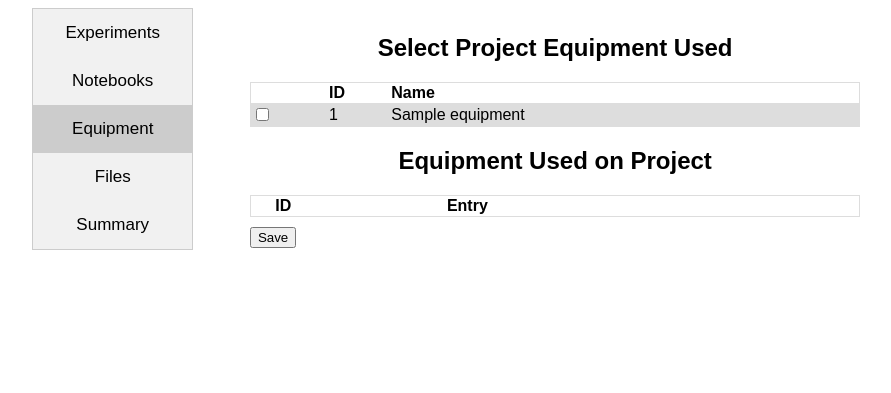
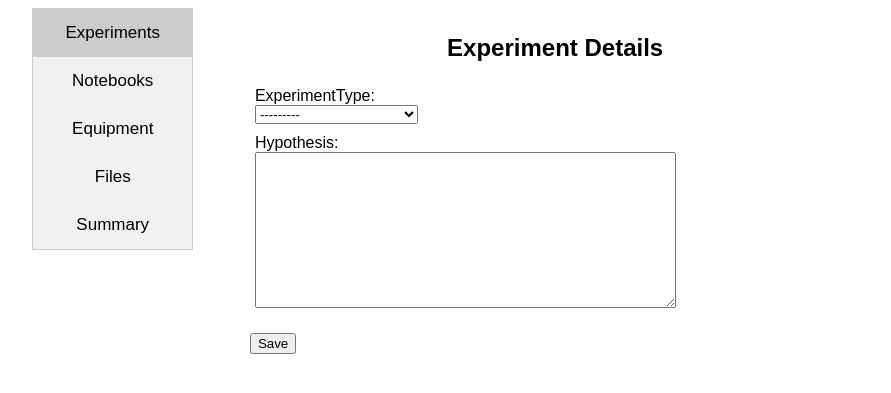
Before and after one commit to DukeOfEtiquette/Vala, a Django app: template splash/templates/splash/edit.html in a window 1280 px wide. Shown: the part 87-480 px from the top of the page, without its empty margins (222-1113 px from the left). Run offline with Django 3.2, Linux system fonts and the light colour scheme; tables that the repository leaves empty hold one stand-in row (values such as "Sample post"); the template is opened without the code that fills it: values that come from a table or form of the project are taken from there, most other values are stand-ins (such as "Sample title", 1, 10 or a date in 2020); lists and menus that the app fills with data are empty; some libraries are stand-ins or nearby versions.

Commit message:
Modelfrom now displaying correctly in template

```diff
--- a/splash/forms.py
+++ b/splash/forms.py
@@ -16,25 +16,13 @@ class ValaEntryForm(forms.ModelForm):
 class ExperimentDetsForm(forms.ModelForm):
   class Meta:
     model = ExperimentDetails
-    fields = ['hypothesis', 'experimentType']
+    fields = ['experimentType', 'hypothesis']
+    widgets = {
+      'hypothesis': forms.Textarea(attrs={'rows': 10, 'cols': 50}),
+    }
 
   def clean_hypothesis(self):
     return self.cleaned_data['hypothesis']
 
   def clean_experimentType(self):
     return self.cleaned_data['experimentType']
-
-
-
-
-
-class EquipmentForm(forms.ModelForm):
-  class Meta:
-    model = Equipment
-    fields = ['equipmentID', 'name']
-
-  def clean_valaEntry(self):
-    return self.cleaned_data['valaEntry']
-
-  def clean_equipmentID(self):
-    return self.cleaned_data['equipmentID'].lower()
--- a/splash/models.py
+++ b/splash/models.py
@@ -9,6 +9,9 @@ class Status( models.Model ):
 class ExperimentType( models.Model ):
     code    = models.IntegerField()
     name    = models.CharField( max_length=64 )
+
+    def __str__(self):
+        return self.name
 
 class ValaEntry( models.Model ):
     status          = models.ForeignKey( "Status" )
@@ -23,8 +26,8 @@ class ValaEntry( models.Model ):
 
 class ExperimentDetails( models.Model ):
     valaEntry       = models.ForeignKey( "ValaEntry" )
+    experimentType  = models.ForeignKey( "ExperimentType", null=True )
     hypothesis      = models.CharField( max_length=1024, null=True )
-    experimentType  = models.ForeignKey( "ExperimentType", null=True )
 
 
 class Scientist( models.Model ):
--- a/splash/static/splash/edit.js
+++ b/splash/static/splash/edit.js
@@ -164,10 +164,10 @@ $("document").ready(function() {
   });
 
   //TODO(Adam): Uncomment after Equipment tab demo
-  //$(".tablinks").first().click();
+  $(".tablinks").first().click();
 
   //TODO(Adam): Remove after Equipment tab demo
-  $("a:contains('Equipment')").click();
+  //$("a:contains('Equipment')").click();
 
 
   $(function() {
--- a/splash/static/splash/style.css
+++ b/splash/static/splash/style.css
@@ -243,6 +243,24 @@ ul.tab li a:focus, .active {background-color: #ccc;}
   width: 69%;
 }
 
+.experimentFrom {
+  text-align: left;
+  list-style: none;
+  padding: 0px;
+}
+
+.experimentFrom li {
+  padding: 5px;
+}
+
+.experimentFrom label {
+  display: block;
+}
+
+.save_btn {
+  float: left;
+}
+
 /*#addEquipDialog {
   postion: absolute;
   right: auto;
--- a/splash/templates/splash/edit.html
+++ b/splash/templates/splash/edit.html
@@ -7,6 +7,7 @@
 {% endblock %}
 
 {% block pageBody %}
+
 
   <form>
     <!-- Vertical NavBar -->
@@ -20,9 +21,13 @@
 
     <!-- Experiments -->
     <div id="Experiments" class="tabcontent">
-      <h2>Experiment</h2>
+      <h2>Experiment Details</h2>
       <div class="experiment_options">
-        Experiment Type <select class="experiment_type">
+        <form method="post" >{% csrf_token %}
+          <ul class="experimentFrom">{{ experiment_form.as_ul }}</ul>
+          <button type="submit" class="save_btn">Save</button>
+        </form>
+        <!--Experiment Type <select class="experiment_type">
           <option value="AST">AST</option>
           <option value="Microcentrifuge Disso">Microcentrifuge Disso</option>
           <option value="Thermal Characterization (DSC)">Thermal Characterization (DSC)</option>
@@ -43,7 +48,7 @@
       <textarea class="hypothesis" rows="10" cols="50">{{ experiment_dets.hypothesis }}</textarea>
       <input type="button" onclick="" value="SAVE"><br><br>
 
-      Key Scientist: <input type="text" name="scientist"><input type="submit" value="+"><br>
+      Key Scientist: <input type="text" name="scientist"><input type="submit" value="+"><br>-->
     </div>
 
     <!-- Notebooks & Pages -->
```
Also changed, not shown: splash/views.py (+4 -4 lines).
